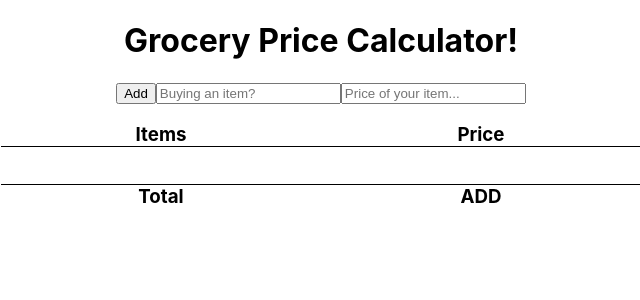
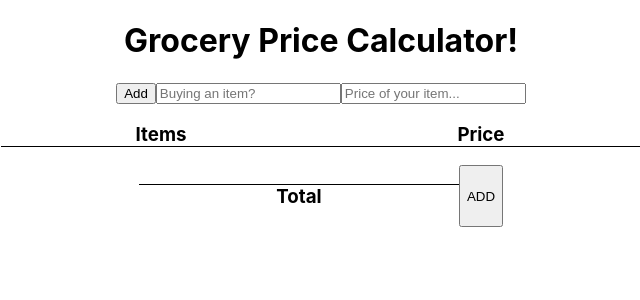
Before and after one commit to Marshnme/ShoppingApp, a React (Create React App) app: page / in a window 1280 px wide. Shown: the top 300 px of the page, without its empty margins (319-959 px from the left). Built offline with nearby package versions, Linux system fonts and the light colour scheme.

Commit message:
can add prices of items

```diff
--- a/src/components/WelcomePage.js
+++ b/src/components/WelcomePage.js
@@ -6,6 +6,7 @@ import {useState} from "react";
 const WelcomePage = (props) => {
     const [listOfItems, setListOfItems] = useState([]);
     const [price, setPrice] = useState([]);
+    const [total, setTotal] = useState([]);
     const [itemText , setItemText] = useState("");
     const [priceText , setPriceText] = useState("");
 
@@ -27,7 +28,13 @@ const WelcomePage = (props) => {
         setPrice([...price , priceText]);
         ClearText()
     };
-    console.log("list of items", listOfItems)
+
+    const handleAddPrice = (e) =>{
+        e.preventDefault();
+        setTotal(price.reduce((a,b) => 1*a + 1*b))
+
+    }
+    console.log("prices", price)
     return(
         <div class = "container">
             <header>
@@ -50,7 +57,8 @@ const WelcomePage = (props) => {
             </body>
             <footer>
                 <h3>Total</h3>
-                <h3>ADD</h3>
+                <p>{total}</p>
+                <button onClick={handleAddPrice}>ADD</button>
             </footer>
         </div>
     );
```
